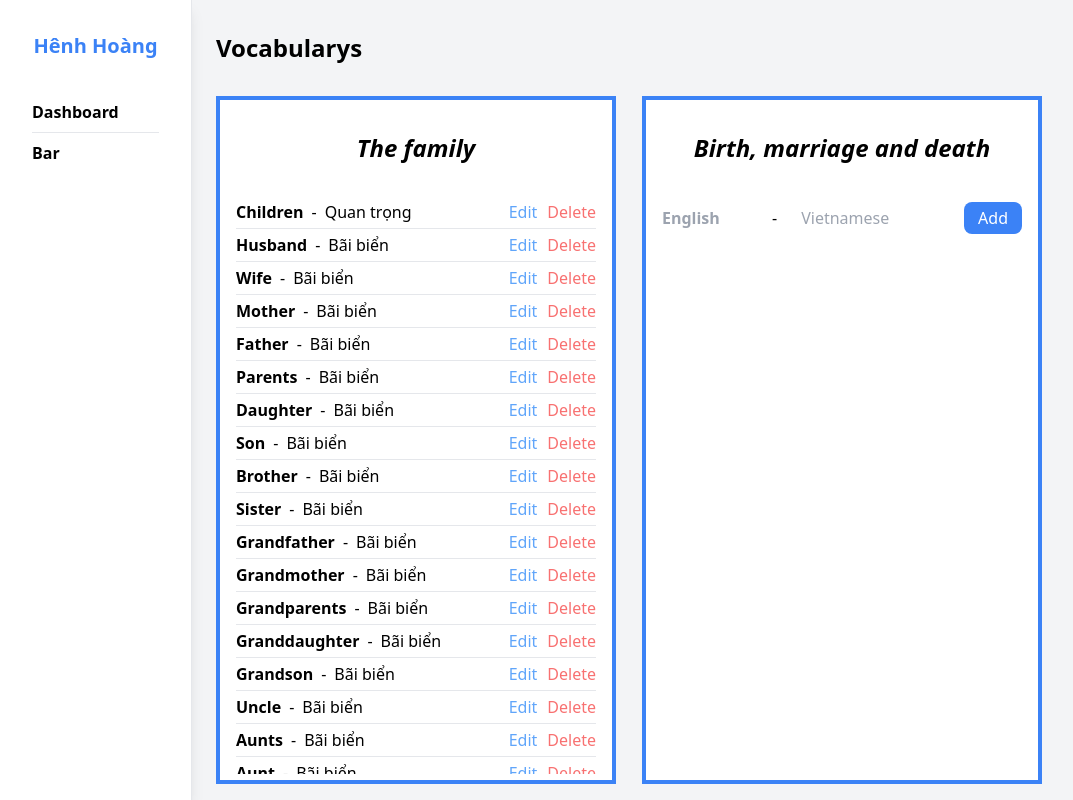
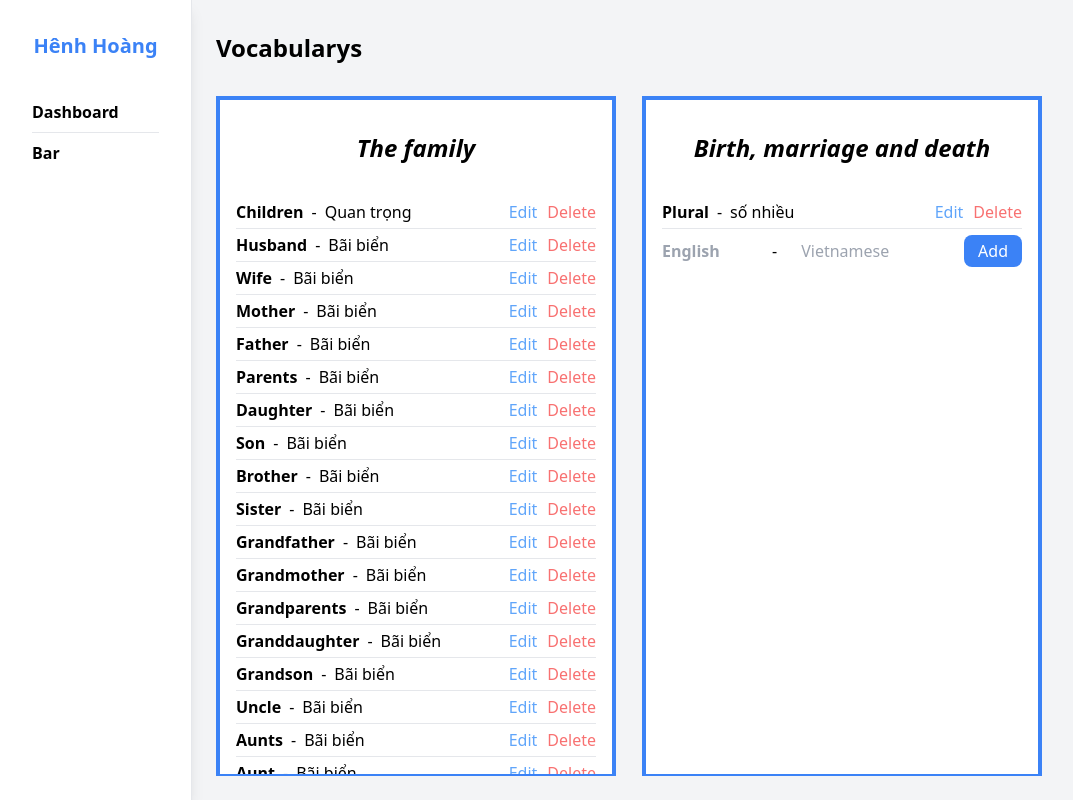
Before and after one commit to henhhenh13/Study-with-me, a React (Create React App) app: page / in a window 1280 px wide. Shown: the whole page, without its empty margins (0-1073 px from the left). Built offline with nearby package versions, Linux system fonts and the light colour scheme; what @ebay/nice-modal-react would draw is missing.

Commit message:
feat: useVocabulary

```diff
--- a/src/App.tsx
+++ b/src/App.tsx
@@ -1,12 +1,21 @@
-import React from 'react';
+import React, { useEffect } from 'react';
 import { Toaster } from 'sonner';
 
+import { useVocabulary } from './managers/vocabulary/use-vocabulary';
 // import { UnitList } from './components/units/unit-list';
 import { Vocabularys } from './page/vocabularys';
 import { MainBody } from './sections/main-body';
 import { Sidebar } from './sections/sidebar';
 
 export default function App(): React.ReactElement {
+  const { getVocabularys, vocabularys } = useVocabulary();
+
+  console.log('vocabularys', vocabularys);
+
+  useEffect(() => {
+    getVocabularys();
+  }, []);
+
   return (
     <>
       <MainBody>
--- a/src/components/vocabularys/vocabulary-list.tsx
+++ b/src/components/vocabularys/vocabulary-list.tsx
@@ -7,7 +7,7 @@ export const VocabularyList = (): React.ReactElement => {
   const { vbrThemes } = useVocabularyThemeManager();
 
   return (
-    <div className="w-[836px] h-screen overflow-y-auto grid grid-cols-2 gap-4">
+    <div className="w-[836px] h-[85vh] overflow-y-auto grid grid-cols-2 gap-4">
       {!!vbrThemes.length &&
         vbrThemes.map(({ themeId, vocabularys, theme }) => (
           <VocabularyCard
--- a/src/data/vocabularys.json
+++ b/src/data/vocabularys.json
@@ -1,191 +1,373 @@
 [
     {
-        "vocabularyId": "0",
-        "vocabulary": "children",
-        "themeId": "0",
-        "theme": "The family",
-        "translations": {
-            "vn": "Quan trọng"
+       "vocabularyId":"0",
+       "vocabulary":"children",
+       "themeId":"0",
+       "theme":"The family",
+       "translations":{
+          "vn":"Quan trọng"
        }
     },
     {
-        "vocabularyId": "1",
-        "vocabulary": "husband",
-        "themeId": "0",
-        "theme": "The family",
-        "translations": {
-            "vn": "Bãi biển"
+       "vocabularyId":"1",
+       "vocabulary":"husband",
+       "themeId":"0",
+       "theme":"The family",
+       "translations":{
+          "vn":"Bãi biển"
        }
     },
     {
-        "vocabularyId": "2",
-        "vocabulary": "wife",
-        "themeId": "0",
-        "theme": "The family",
-        "translations": {
-            "vn": "Bãi biển"
+       "vocabularyId":"2",
+       "vocabulary":"wife",
+       "themeId":"0",
+       "theme":"The family",
+       "translations":{
+          "vn":"Bãi biển"
        }
     },
     {
-        "vocabularyId": "3",
-        "vocabulary": "mother",
-        "themeId": "0",
-        "theme": "The family",
-        "translations": {
-            "vn": "Bãi biển"
+       "vocabularyId":"3",
+       "vocabulary":"mother",
+       "themeId":"0",
+       "theme":"The family",
+       "translations":{
+          "vn":"Bãi biển"
        }
     },
     {
-        "vocabularyId": "4",
-        "vocabulary": "father",
-        "themeId": "0",
-        "theme": "The family",
-        "translations": {
-            "vn": "Bãi biển"
+       "vocabularyId":"4",
+       "vocabulary":"father",
+       "themeId":"0",
+       "theme":"The family",
+       "translations":{
+          "vn":"Bãi biển"
        }
     },
     {
-        "vocabularyId": "5",
-        "vocabulary": "parents",
-        "themeId": "0",
-        "theme": "The family",
-        "translations": {
-            "vn": "Bãi biển"
+       "vocabularyId":"5",
+       "vocabulary":"parents",
+       "themeId":"0",
+       "theme":"The family",
+       "translations":{
+          "vn":"Bãi biển"
        }
     },
     {
-        "vocabularyId": "6",
-        "vocabulary": "daughter",
-        "themeId": "0",
-        "theme": "The family",
-        "translations": {
-            "vn": "Bãi biển"
+       "vocabularyId":"6",
+       "vocabulary":"daughter",
+       "themeId":"0",
+       "theme":"The family",
+       "translations":{
+          "vn":"Bãi biển"
        }
     },
     {
-        "vocabularyId": "7",
-        "vocabulary": "son",
-        "themeId": "0",
-        "theme": "The family",
-        "translations": {
-            "vn": "Bãi biển"
+       "vocabularyId":"7",
+       "vocabulary":"son",
+       "themeId":"0",
+       "theme":"The family",
+       "translations":{
+          "vn":"Bãi biển"
        }
     },
     {
-        "vocabularyId": "8",
-        "vocabulary": "brother",
-        "themeId": "0",
-        "theme": "The family",
-        "translations": {
-            "vn": "Bãi biển"
+       "vocabularyId":"8",
+       "vocabulary":"brother",
+       "themeId":"0",
+       "theme":"The family",
+       "translations":{
+          "vn":"Bãi biển"
        }
     },
     {
-        "vocabularyId": "9",
-        "vocabulary": "sister",
-        "themeId": "0",
-        "theme": "The family",
-        "translations": {
-            "vn": "Bãi biển"
+       "vocabularyId":"9",
+       "vocabulary":"sister",
+       "themeId":"0",
+       "theme":"The family",
+       "translations":{
+          "vn":"Bãi biển"
        }
     },
     {
-        "vocabularyId": "10",
-        "vocabulary": "grandfather",
-        "themeId": "0",
-        "theme": "The family",
-        "translations": {
-            "vn": "Bãi biển"
+       "vocabularyId":"10",
+       "vocabulary":"grandfather",
+       "themeId":"0",
+       "theme":"The family",
+       "translations":{
+          "vn":"Bãi biển"
        }
     },
     {
-        "vocabularyId": "11",
-        "vocabulary": "grandmother",
-        "themeId": "0",
-        "theme": "The family",
-        "translations": {
-            "vn": "Bãi biển"
+       "vocabularyId":"11",
+       "vocabulary":"grandmother",
+       "themeId":"0",
+       "theme":"The family",
+       "translations":{
+          "vn":"Bãi biển"
        }
     },
     {
-        "vocabularyId": "12",
-        "vocabulary": "grandparents",
-        "themeId": "0",
-        "theme": "The family",
-        "translations": {
-            "vn": "Bãi biển"
+       "vocabularyId":"12",
+       "vocabulary":"grandparents",
+       "themeId":"0",
+       "theme":"The family",
+       "translations":{
+          "vn":"Bãi biển"
        }
     },
     {
-        "vocabularyId": "13",
-        "vocabulary": "granddaughter",
-        "themeId": "0",
-        "theme": "The family",
-        "translations": {
-            "vn": "Bãi biển"
+       "vocabularyId":"13",
+       "vocabulary":"granddaughter",
+       "themeId":"0",
+       "theme":"The family",
+       "translations":{
+          "vn":"Bãi biển"
        }
     },
     {
-        "vocabularyId": "14",
-        "vocabulary": "grandson",
-        "themeId": "0",
-        "theme": "The family",
-        "translations": {
-            "vn": "Bãi biển"
+       "vocabularyId":"14",
+       "vocabulary":"grandson",
+       "themeId":"0",
+       "theme":"The family",
+       "translations":{
+          "vn":"Bãi biển"
        }
     },
     {
-        "vocabularyId": "15",
-        "vocabulary": "uncle",
-        "themeId": "0",
-        "theme": "The family",
-        "translations": {
-            "vn": "Bãi biển"
+       "vocabularyId":"15",
+       "vocabulary":"uncle",
+       "themeId":"0",
+       "theme":"The family",
+       "translations":{
+          "vn":"Bãi biển"
        }
     },
     {
-        "vocabularyId": "16",
-        "vocabulary": "aunts",
-        "themeId": "0",
-        "theme": "The family",
-        "translations": {
-            "vn": "Bãi biển"
+       "vocabularyId":"16",
+       "vocabulary":"aunts",
+       "themeId":"0",
+       "theme":"The family",
+       "translations":{
+          "vn":"Bãi biển"
        }
     },
     {
-        "vocabularyId": "17",
-        "vocabulary": "aunt",
-        "themeId": "0",
-        "theme": "The family",
-        "translations": {
-            "vn": "Bãi biển"
+       "vocabularyId":"17",
+       "vocabulary":"aunt",
+       "themeId":"0",
+       "theme":"The family",
+       "translations":{
+          "vn":"Bãi biển"
        }
     },
     {
-        "vocabularyId": "18",
-        "vocabulary": "niece",
-        "themeId": "0",
-        "theme": "The family",
-        "translations": {
-            "vn": "Bãi biển"
+       "vocabularyId":"18",
+       "vocabulary":"niece",
+       "themeId":"0",
+       "theme":"The family",
+       "translations":{
+          "vn":"Bãi biển"
        }
     },
     {
-        "vocabularyId": "19",
-        "vocabulary": "nephew",
-        "themeId": "0",
-        "theme": "The family",
-        "translations": {
-            "vn": "Bãi biển"
+       "vocabularyId":"19",
+       "vocabulary":"nephew",
+       "themeId":"0",
+       "theme":"The family",
+       "translations":{
+          "vn":"Bãi biển"
        }
     },
     {
-        "vocabularyId": "20",
-        "vocabulary": "cousins",
-        "themeId": "0",
-        "theme": "The family",
-        "translations": {
-            "vn": "Bãi biển"
+       "vocabularyId":"20",
+       "vocabulary":"cousins",
+       "themeId":"2",
+       "theme":"The family",
+       "translations":{
+          "vn":"Bãi biển"
+       }
+    },
+    {
+       "vocabularyId":"21",
+       "vocabulary":"hat",
+       "themeId":"2",
+       "translations":{
+          "vn":"mũ"
+       }
+    },
+    {
+       "vocabularyId":"22",
+       "vocabulary":"coat",
+       "translations":{
+          "vn":"áo choàng"
+       }
+    },
+    {
+       "vocabularyId":"23",
+       "themeId":"2",
+       "vocabulary":"scarf",
+       "translations":{
+          "vn":"khăng quàng cổ"
+       }
+    },
+    {
+       "vocabularyId":"24",
+       "themeId":"2",
+       "vocabulary":"gloves",
+       "translations":{
+          "vn":"găng tay"
+       }
+    },
+    {
+       "vocabularyId":"25",
+       "themeId":"2",
+       "vocabulary":"shoes",
+       "translations":{
+          "vn":"giày"
+       }
+    },
+    {
+       "vocabularyId":"26",
+       "themeId":"2",
+       "vocabulary":"trainers",
+       "translations":{
+          "vn":"giày thể thao"
+       }
+    },
+    {
+       "vocabularyId":"27",
+       "themeId":"2",
+       "vocabulary":"boots",
+       "translations":{
+          "vn":"giày bốt"
+       }
+    },
+    {
+       "vocabularyId":"28",
+       "themeId":"2",
+       "vocabulary":"suit",
+       "translations":{
+          "vn":"suit"
+       }
+    },
+    {
+       "vocabularyId":"29",
+       "themeId":"2",
+       "vocabulary":"socks",
+       "translations":{
+          "vn":"tất chân"
+       }
+    },
+    {
+       "vocabularyId":"30",
+       "themeId":"2",
+       "vocabulary":"watch",
+       "translations":{
+          "vn":"đồng hồ"
+       }
+    },
+    {
+       "vocabularyId":"31",
+       "themeId":"2",
+       "vocabulary":"dress",
+       "translations":{
+          "vn":"đầm"
+       }
+    },
+    {
+       "vocabularyId":"32",
+       "themeId":"2",
+       "vocabulary":"ring",
+       "translations":{
+          "vn":"nhẫn"
+       }
+    },
+    {
+       "vocabularyId":"33",
+       "themeId":"2",
+       "vocabulary":"skirt",
+       "translations":{
+          "vn":"váy"
+       }
+    },
+    {
+       "vocabularyId":"34",
+       "themeId":"2",
+       "vocabulary":"tie",
+       "translations":{
+          "vn":"cà vạt"
+       }
+    },
+    {
+       "vocabularyId":"35",
+       "themeId":"2",
+       "vocabulary":"sweater",
+       "translations":{
+          "vn":"áo ấm"
+       }
+    },
+    {
+       "vocabularyId":"36",
+       "vocabulary":"jumper",
+       "translations":{
+          "vn":"quần dài"
+       }
+    },
+    {
+       "vocabularyId":"37",
+       "vocabulary":"plural",
+       "themeId":"1",
+       "translations":{
+          "vn":"số nhiều"
+       }
+    },
+    {
+       "vocabularyId":"38",
+       "vocabulary":"trousers",
+       "themeId":"2",
+       "translations":{
+          "vn":"quần dài"
+       }
+    },
+    {
+       "vocabularyId":"39",
+       "vocabulary":"jeans",
+       "themeId":"2",
+       "translations":{
+          "vn":"quần jeans"
+       }
+    },
+    {
+       "vocabularyId":"40",
+       "vocabulary":"shorts",
+       "themeId":"2",
+       "translations":{
+          "vn":"váy ngắn"
+       }
+    },
+    {
+       "vocabularyId":"41",
+       "vocabulary":"tights",
+       "themeId":"2",
+       "translations":{
+          "vn":"quần bó"
+       }
+    },
+    {
+       "vocabularyId":"42",
+       "vocabulary":"glasses",
+       "themeId":"2",
+       "translations":{
+          "vn":"kính"
+       }
+    },
+    {
+       "vocabularyId":"43",
+       "vocabulary":"pyjimas",
+       "themeId":"2",
+       "translations":{
+          "vn":"pyjimas"
        }
     }
  ]
--- a/src/managers/exercise/exercise-manager.ts
+++ b/src/managers/exercise/exercise-manager.ts
@@ -23,6 +23,7 @@ const dataTemp: ExericiseVocabularyState = {
     {
       vocabularyId: '0',
       vocabulary: 'important',
+      themeId: '0,',
       translations: {
         vn: 'Quan trọng',
       },
@@ -30,6 +31,7 @@ const dataTemp: ExericiseVocabularyState = {
     {
       vocabularyId: '1',
       vocabulary: 'beach',
+      themeId: '0,',
       translations: {
         vn: 'Bãi biển',
       },
--- a/src/managers/vocabulary-theme/use-vocabulary-theme-manager.ts
+++ b/src/managers/vocabulary-theme/use-vocabulary-theme-manager.ts
@@ -3,6 +3,7 @@ import { useRecoilState } from 'recoil';
 
 import vocabularyThemeJson from '../../data/vocabulary-theme.json';
 import vocabularysJson from '../../data/vocabularys.json';
+import { useVocabulary } from '../vocabulary/use-vocabulary';
 import { VocabularyState } from '../vocabulary/vocabulary-state';
 import {
   VOCABULARY_THEME_STATE,
@@ -22,6 +23,7 @@ export const useVocabularyThemeManager = (): UseVocabularyThemeManager => {
   const [vbrThemeState, setVbrThemeState] = useRecoilState(
     VOCABULARY_THEME_STATE,
   );
+  const { addVocabulary } = useVocabulary();
 
   const getVocabularyTheme = useCallback(() => {
     const newMaps = new Map();
@@ -44,8 +46,9 @@ export const useVocabularyThemeManager = (): UseVocabularyThemeManager => {
         const prevTheme = newState.get(themeId);
         if (prevTheme && prevTheme.vocabularys) {
           const newVbr: VocabularyState = {
-            vocabularyId: String(prevTheme.vocabularys.length),
+            vocabularyId: String(prevTheme.vocabularys.length + 1),
             vocabulary,
+            themeId: themeId,
             translations: {
               vn: translationVn,
             },
@@ -57,8 +60,9 @@ export const useVocabularyThemeManager = (): UseVocabularyThemeManager => {
         }
         return newState;
       });
+      addVocabulary(themeId, vocabulary, translationVn);
     },
-    [setVbrThemeState],
+    [addVocabulary, setVbrThemeState],
   );
 
   return {
--- /dev/null
+++ b/src/managers/vocabulary/use-vocabulary.ts
@@ -0,0 +1,51 @@
+import { useCallback } from 'react';
+import { useRecoilState } from 'recoil';
+
+import vocabularysJson from '../../data/vocabularys.json';
+import { VOCABULARYS_STATE, VocabularyState } from './vocabulary-state';
+
+interface UseVocabulary {
+  getVocabularys: () => void;
+  addVocabulary: (
+    themeId: string,
+    vocabulary: string,
+    translationVn: string,
+  ) => void;
+  vocabularys: VocabularyState[];
+}
+
+export const useVocabulary = (): UseVocabulary => {
+  const [vocabularysState, setVocabularysState] =
+    useRecoilState(VOCABULARYS_STATE);
+  const getVocabularys = useCallback(() => {
+    const newMaps = new Map();
+    vocabularysJson.forEach((vocabulary) => {
+      newMaps.set(vocabulary.vocabularyId, vocabulary);
+    }, []);
+
+    setVocabularysState(newMaps);
+  }, [setVocabularysState]);
+  const addVocabulary = useCallback(
+    (themeId: string, vocabulary: string, translationVn: string) => {
+      setVocabularysState((prevState) => {
+        prevState = new Map(prevState);
+        const id = String(Array.from(prevState.values()).length);
+        prevState.set(id, {
+          vocabularyId: id,
+          vocabulary,
+          themeId,
+          translations: {
+            vn: translationVn,
+          },
+        });
+        return prevState;
+      });
+    },
+    [],
+  );
+  return {
+    vocabularys: Array.from(vocabularysState.values()),
+    getVocabularys,
+    addVocabulary,
+  };
+};
```
Also changed, not shown: src/components/vocabularys/vocabulary-item.tsx (+10 -1 lines), src/data/vocabulary-theme.json (+8 -0 lines), src/managers/vocabulary/vocabulary-state.ts (+8 -0 lines). Lines whose indentation alone changed are shown as unchanged.
